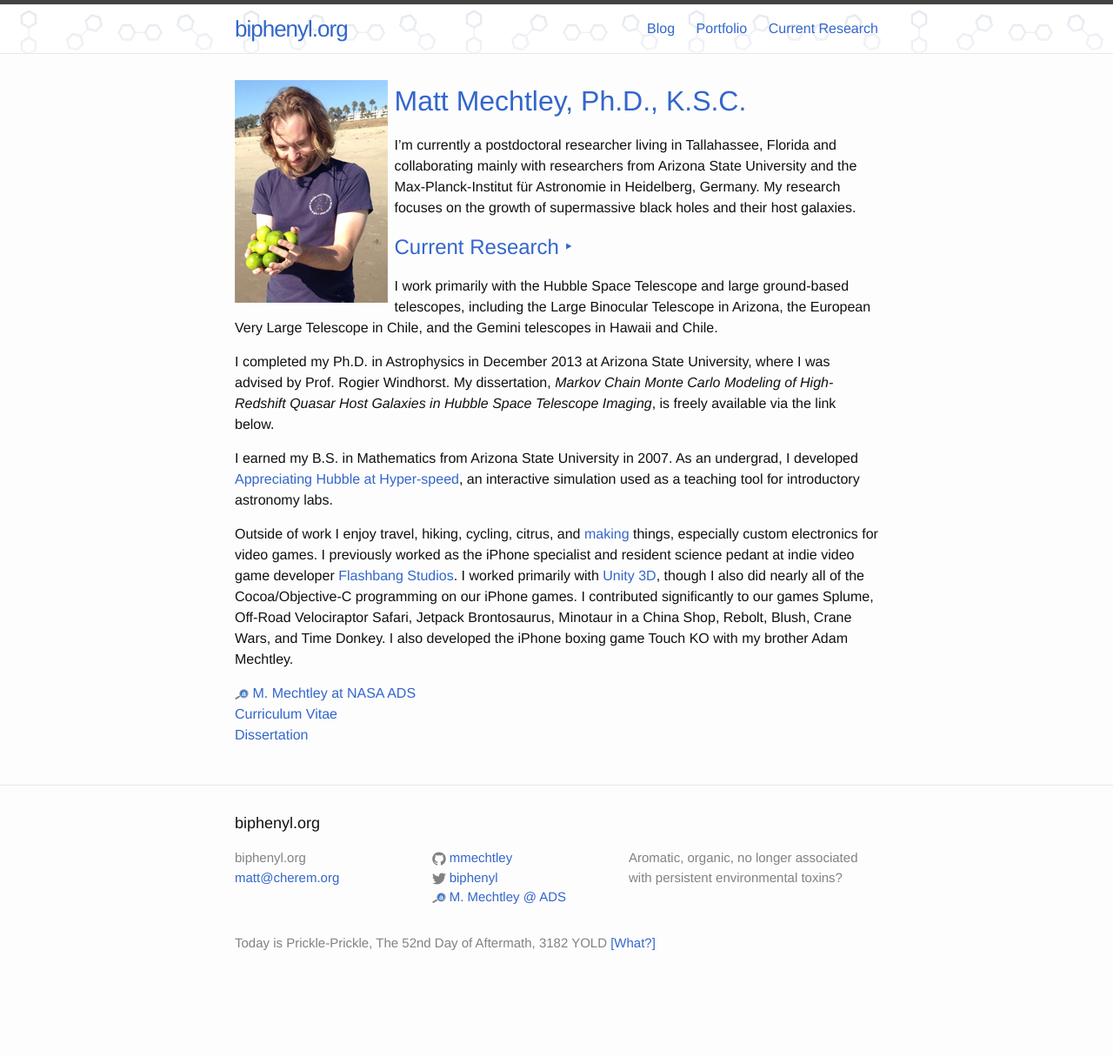
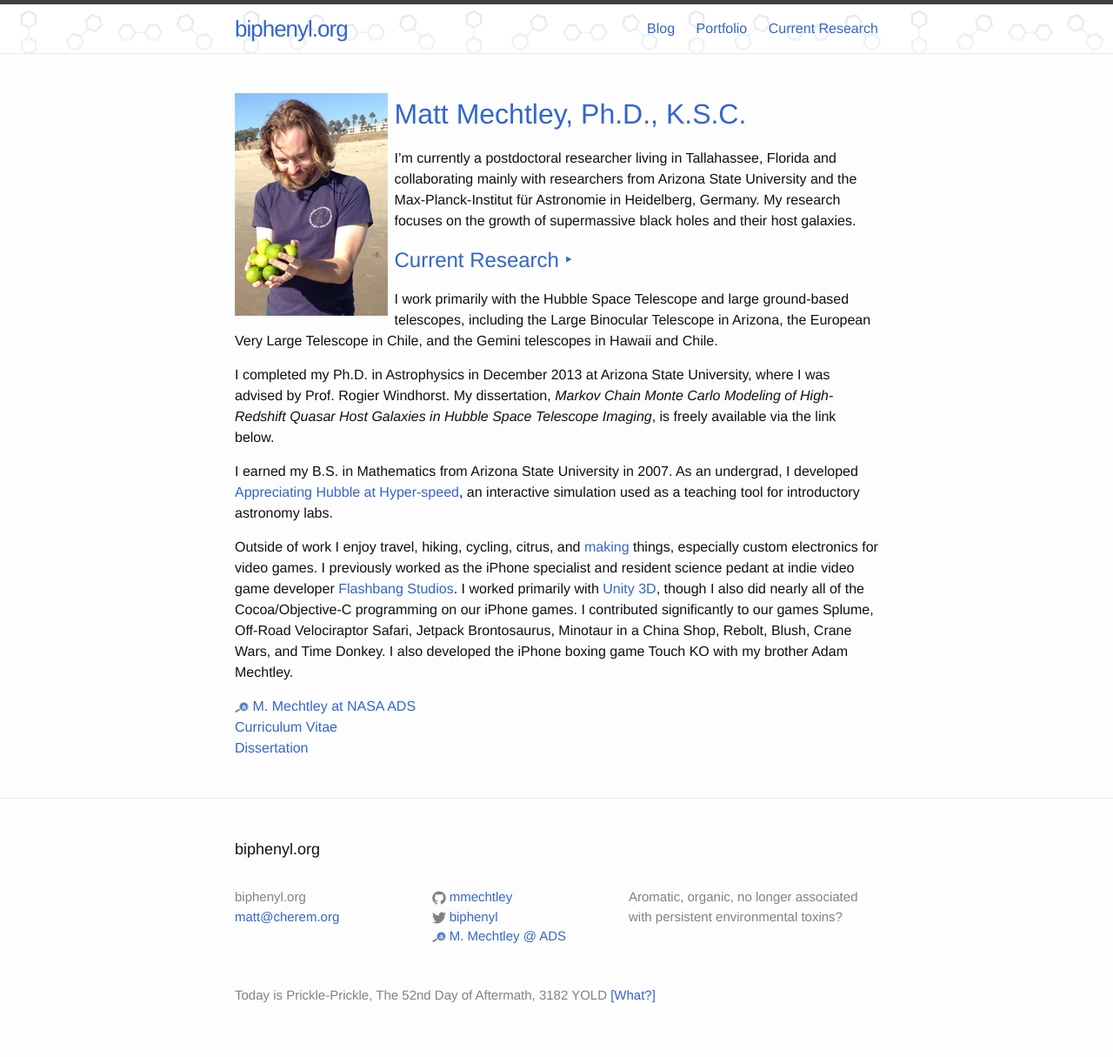
Before and after one commit to mmechtley/mmechtley.github.io, a Jekyll site: the page built from index.md, in a window 1280 px wide. Shown: the whole page at 87% size. Built offline with Jekyll 4.4.1, drawn with Linux system fonts in a browser that asks for light colours; before the commit the page ends 1155 px from its top, so only the background shows below that.

```diff
--- a/_sass/_base.scss
+++ b/_sass/_base.scss
@@ -34,6 +34,7 @@
 p, blockquote, pre,
 ul, ol, dl, figure,
 %vertical-rhythm {
+    margin-top: $spacing-unit / 2;
     margin-bottom: $spacing-unit / 2;
 }
 
```
Also changed, not shown: portfolio.md (+0 -14 lines).
